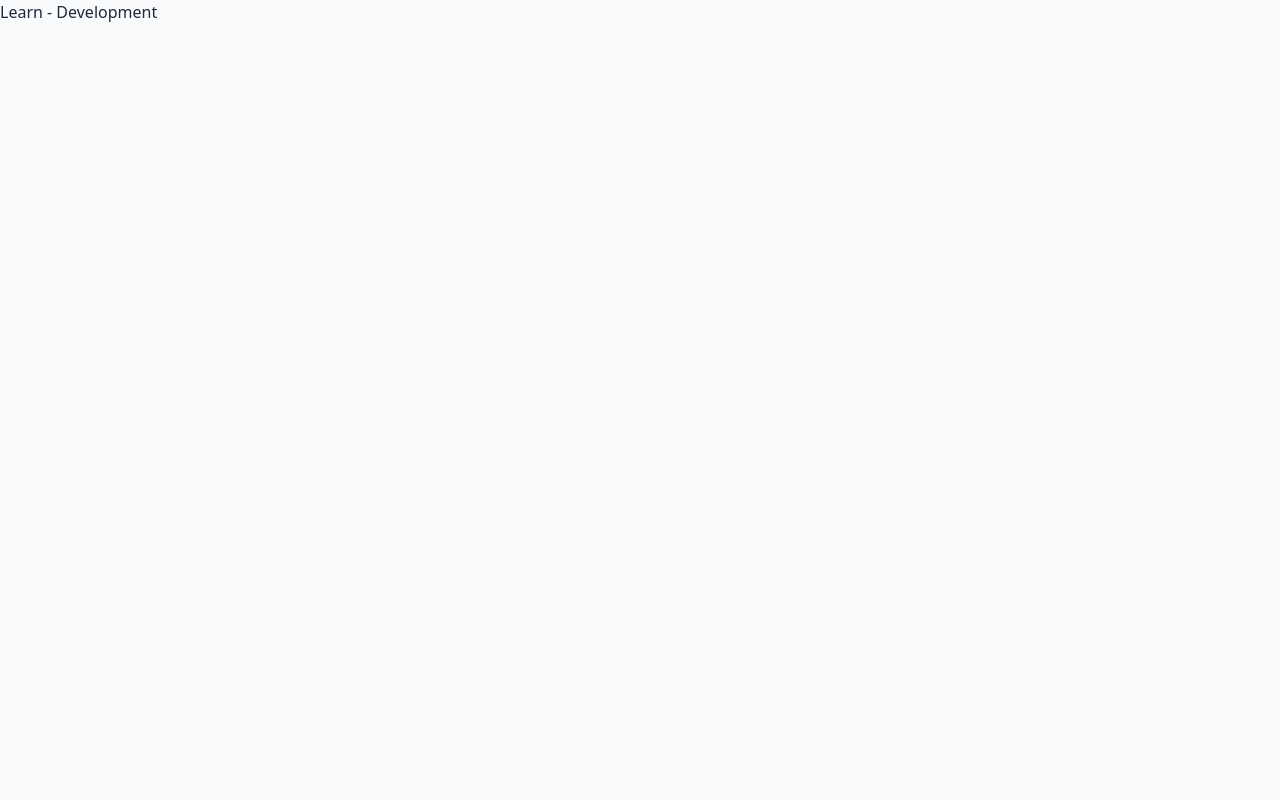
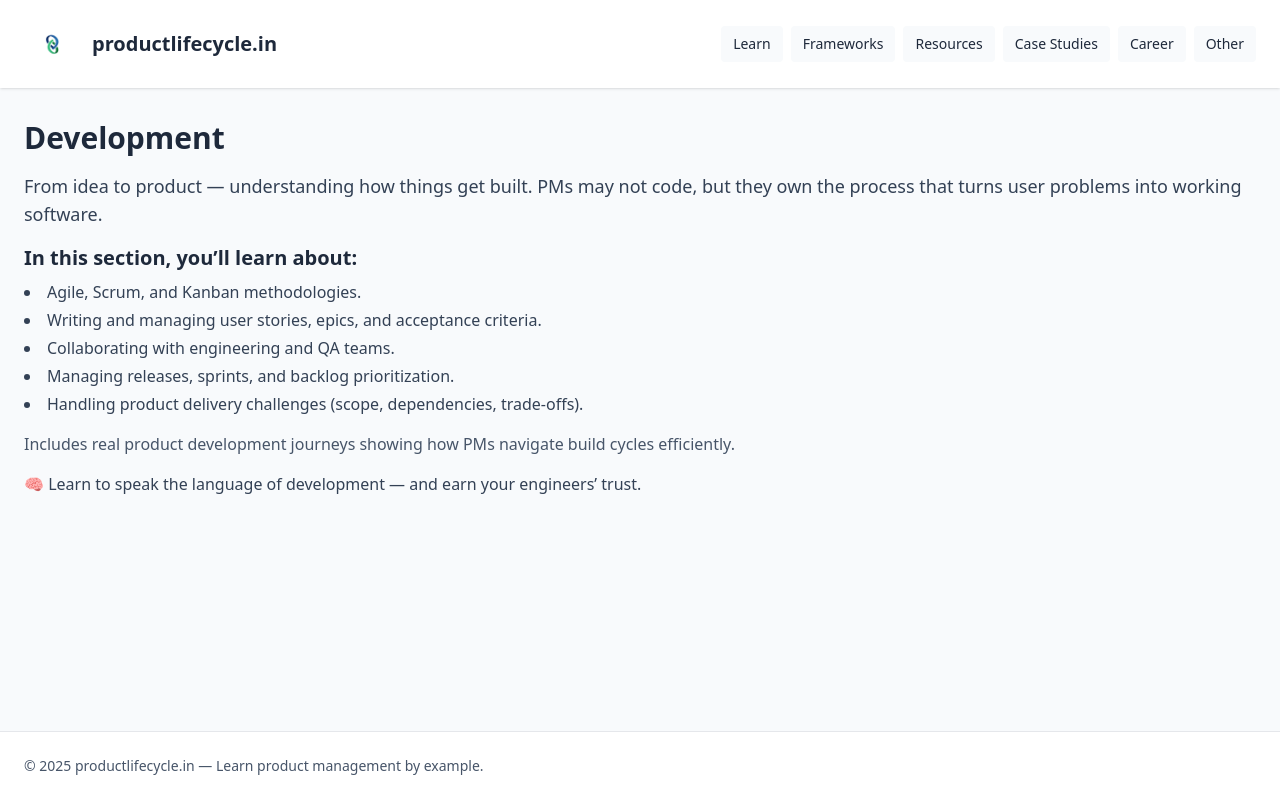
Before and after one commit to rahulmailbox90/productlifecycle-in, a Next.js app: page /learn/development in a window 1280 px wide. Built offline with nearby package versions, Linux system fonts and the light colour scheme.

Commit message:
feat(learn): add Development content

```diff
--- a/pages/learn/development.js
+++ b/pages/learn/development.js
@@ -1,3 +1,25 @@
+import Layout from '../../components/Layout'
+
 export default function Development() {
-  return <div>Learn - Development</div>
+  return (
+    <Layout>
+      <h1 className="text-3xl font-bold mb-4">Development</h1>
+
+      <p className="text-lg text-slate-700 mb-4">From idea to product — understanding how things get built.
+      PMs may not code, but they own the process that turns user problems into working software.</p>
+
+      <h2 className="text-xl font-semibold mt-4">In this section, you’ll learn about:</h2>
+      <ul className="list-disc list-inside mt-2 text-slate-700 space-y-1">
+        <li>Agile, Scrum, and Kanban methodologies.</li>
+        <li>Writing and managing user stories, epics, and acceptance criteria.</li>
+        <li>Collaborating with engineering and QA teams.</li>
+        <li>Managing releases, sprints, and backlog prioritization.</li>
+        <li>Handling product delivery challenges (scope, dependencies, trade-offs).</li>
+      </ul>
+
+      <p className="text-slate-600 mt-4">Includes real product development journeys showing how PMs navigate build cycles efficiently.</p>
+
+      <p className="mt-4 text-slate-700">🧠 Learn to speak the language of development — and earn your engineers’ trust.</p>
+    </Layout>
+  )
 }
```
